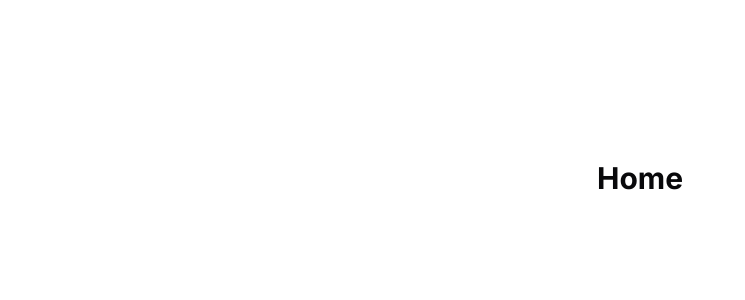
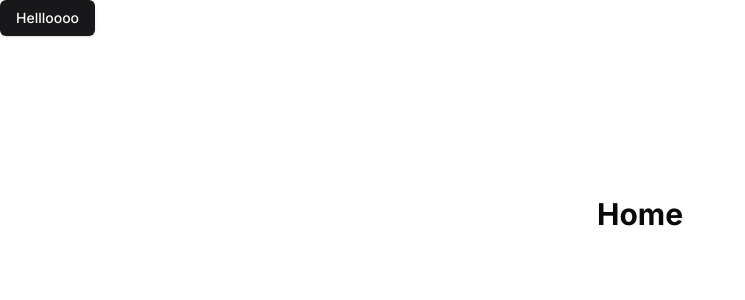
Before and after one commit to frustrated018/jobtask-medius-weatherapp, a Next.js app: page / in a window 1280 px wide. Shown: the top 300 px of the page, without its empty margins (0-745 px from the left). Built offline with nearby package versions, Linux system fonts and the light colour scheme.

Commit message:
started work on navbar

```diff
--- a/src/app/page.tsx
+++ b/src/app/page.tsx
@@ -1,10 +1,10 @@
+import Navbar from "@/components/custom/Navbar";
 
 export default function Home() {
   return (
     <section>
-      <h5 className="text-3xl text-center font-bold mt-40">
-        Home
-      </h5>
+      <Navbar />
+      <h5 className="text-3xl text-center font-bold mt-40">Home</h5>
     </section>
   );
 }
--- /dev/null
+++ b/src/components/custom/Navbar.tsx
@@ -0,0 +1,11 @@
+import { Button } from "@/components/ui/button"
+
+const Navbar = () => {
+  return (
+    <div>
+      <Button>Hellloooo</Button>
+    </div>
+  )
+}
+
+export default Navbar
--- /dev/null
+++ b/src/components/ui/button.tsx
@@ -0,0 +1,57 @@
+import * as React from "react"
+import { Slot } from "@radix-ui/react-slot"
+import { cva, type VariantProps } from "class-variance-authority"
+
+import { cn } from "@/lib/utils"
+
+const buttonVariants = cva(
+  "inline-flex items-center justify-center whitespace-nowrap rounded-md text-sm font-medium transition-colors focus-visible:outline-none focus-visible:ring-1 focus-visible:ring-ring disabled:pointer-events-none disabled:opacity-50",
+  {
+    variants: {
+      variant: {
+        default:
+          "bg-primary text-primary-foreground shadow hover:bg-primary/90",
+        destructive:
+          "bg-destructive text-destructive-foreground shadow-sm hover:bg-destructive/90",
+        outline:
+          "border border-input bg-background shadow-sm hover:bg-accent hover:text-accent-foreground",
+        secondary:
+          "bg-secondary text-secondary-foreground shadow-sm hover:bg-secondary/80",
+        ghost: "hover:bg-accent hover:text-accent-foreground",
+        link: "text-primary underline-offset-4 hover:underline",
+      },
+      size: {
+        default: "h-9 px-4 py-2",
+        sm: "h-8 rounded-md px-3 text-xs",
+        lg: "h-10 rounded-md px-8",
+        icon: "h-9 w-9",
+      },
+    },
+    defaultVariants: {
+      variant: "default",
+      size: "default",
+    },
+  }
+)
+
+export interface ButtonProps
+  extends React.ButtonHTMLAttributes<HTMLButtonElement>,
+    VariantProps<typeof buttonVariants> {
+  asChild?: boolean
+}
+
+const Button = React.forwardRef<HTMLButtonElement, ButtonProps>(
+  ({ className, variant, size, asChild = false, ...props }, ref) => {
+    const Comp = asChild ? Slot : "button"
+    return (
+      <Comp
+        className={cn(buttonVariants({ variant, size, className }))}
+        ref={ref}
+        {...props}
+      />
+    )
+  }
+)
+Button.displayName = "Button"
+
+export { Button, buttonVariants }
```
Also changed, not shown: 1 other file (tests, documents, lock files or other folders).
